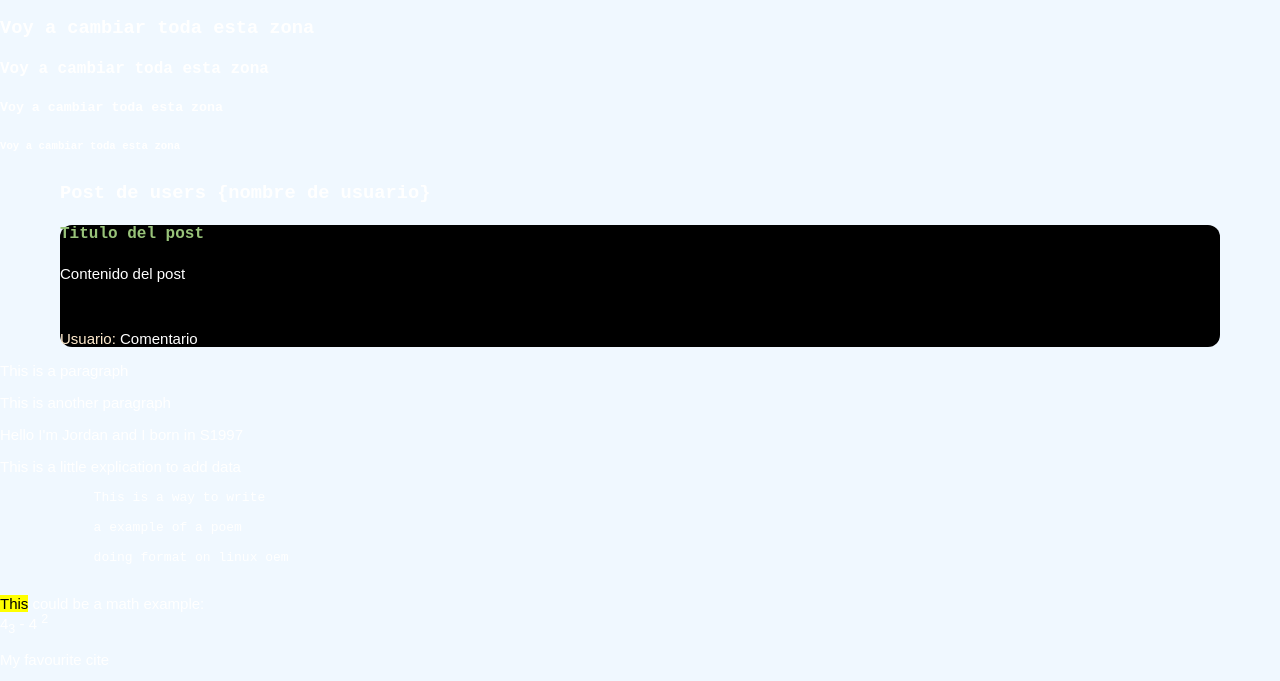
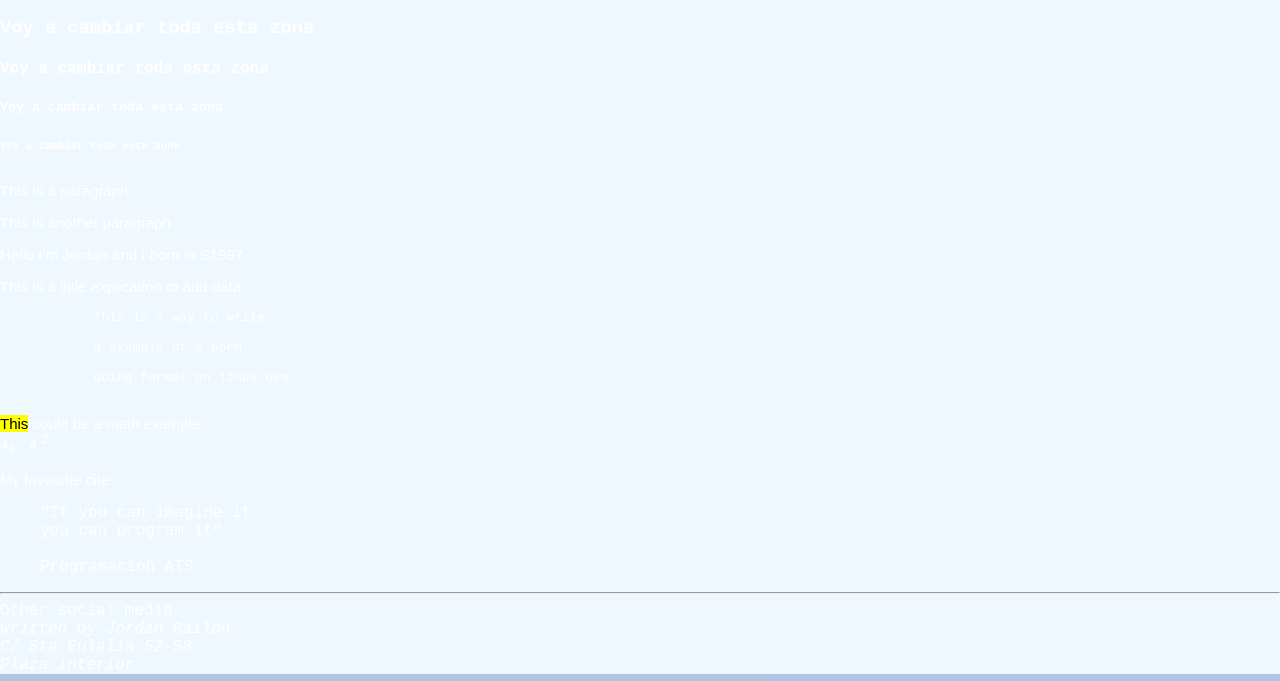
Before and after one commit to jordanbailonc/web_init_project, a plain HTML site: page index.html in a window 1280 px wide. Shown: the part 110-791 px from the top of the page. Drawn offline with Linux system fonts and the light colour scheme; no server answers; a web font is replaced by a local one.

```diff
--- a/index.html
+++ b/index.html
@@ -24,13 +24,7 @@
     <h5>Voy a cambiar toda esta zona</h5>
     <h6>Voy a cambiar toda esta zona</h6>
     <div class="container" id="content">
-      <h3>Post de users {nombre de usuario}</h3>
-      <div class="post">
-        <h4>Titulo del post</h4>
-        <p>Contenido del post</p>
-        <br>
-        <p><span>Usuario: </span> Comentario</p>
-      </div>
+
     </div>
 
     <!--This are different ways to write content-->
```
